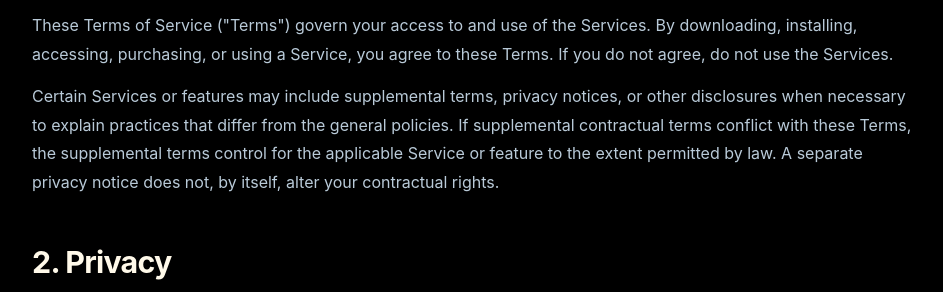
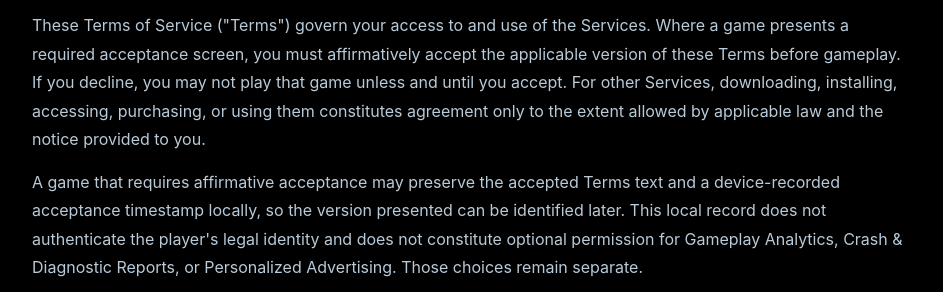
Before and after one commit to SweeneyBeard/acworthgames.com, a plain HTML site: page terms/index.html in a window 1280 px wide. Shown: the part 642-934 px from the top of the page, without its empty margins (168-1111 px from the left). Drawn offline with Linux system fonts and the light colour scheme.

Commit message:
Document affirmative pre-play Terms acceptance and its local, unverified evidence

```diff
--- a/terms/index.html
+++ b/terms/index.html
@@ -46,9 +46,23 @@
           and related products and services. Collectively, these are the "Services."
         </p>
         <p>
-          These Terms of Service ("Terms") govern your access to and use of the Services.
-          By downloading, installing, accessing, purchasing, or using a Service, you agree
-          to these Terms. If you do not agree, do not use the Services.
+          These Terms of Service ("Terms") govern your access to and use
+          of the Services. Where a game presents a required acceptance
+          screen, you must affirmatively accept the applicable version
+          of these Terms before gameplay. If you decline, you may not
+          play that game unless and until you accept. For other Services,
+          downloading, installing, accessing, purchasing, or using them
+          constitutes agreement only to the extent allowed by applicable
+          law and the notice provided to you.
+        </p>
+        <p>
+          A game that requires affirmative acceptance may preserve the
+          accepted Terms text and a device-recorded acceptance timestamp
+          locally, so the version presented can be identified later.
+          This local record does not authenticate the player's legal
+          identity and does not constitute optional permission for
+          Gameplay Analytics, Crash &amp; Diagnostic Reports, or
+          Personalized Advertising. Those choices remain separate.
         </p>
         <p>
           Certain Services or features may include supplemental terms,
```
